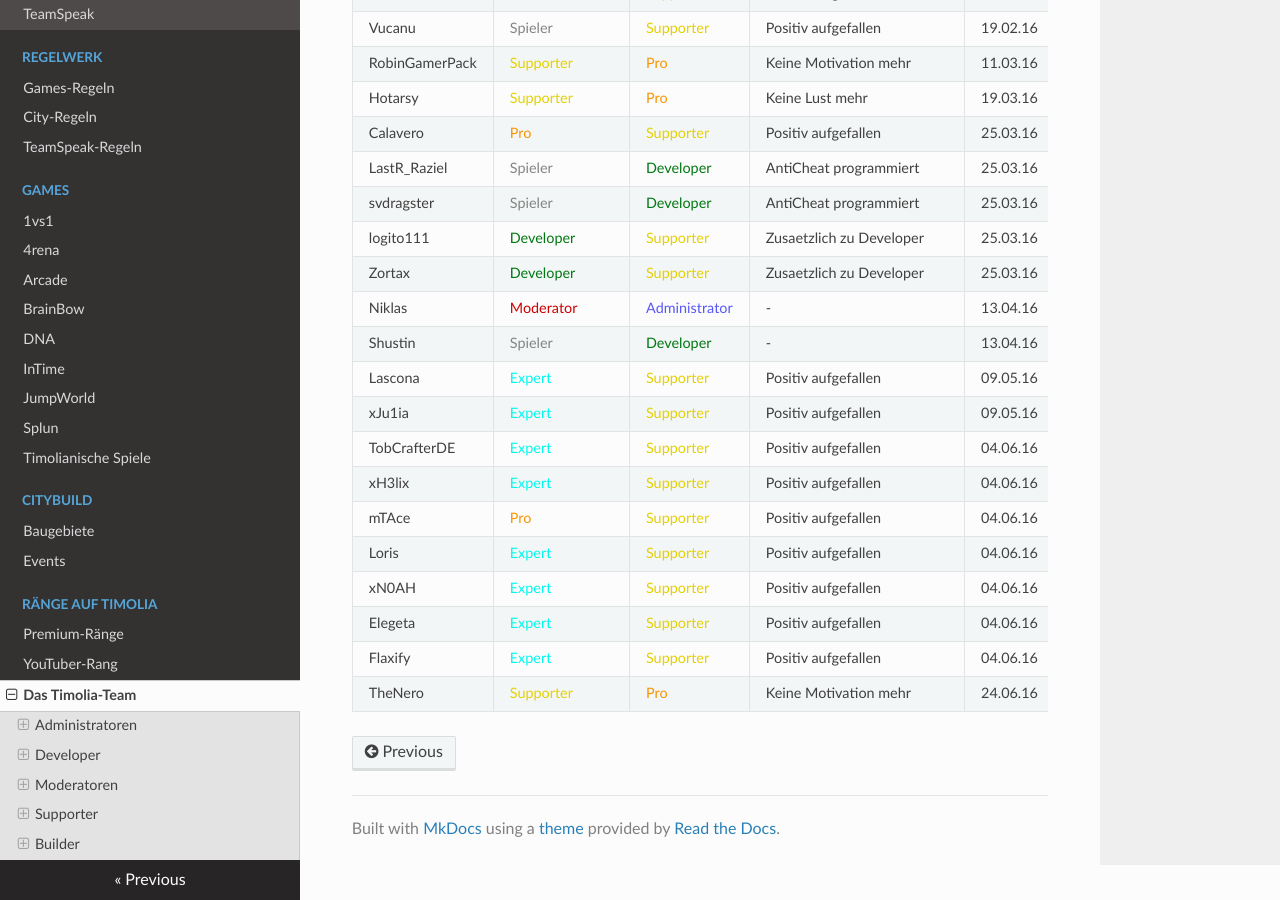
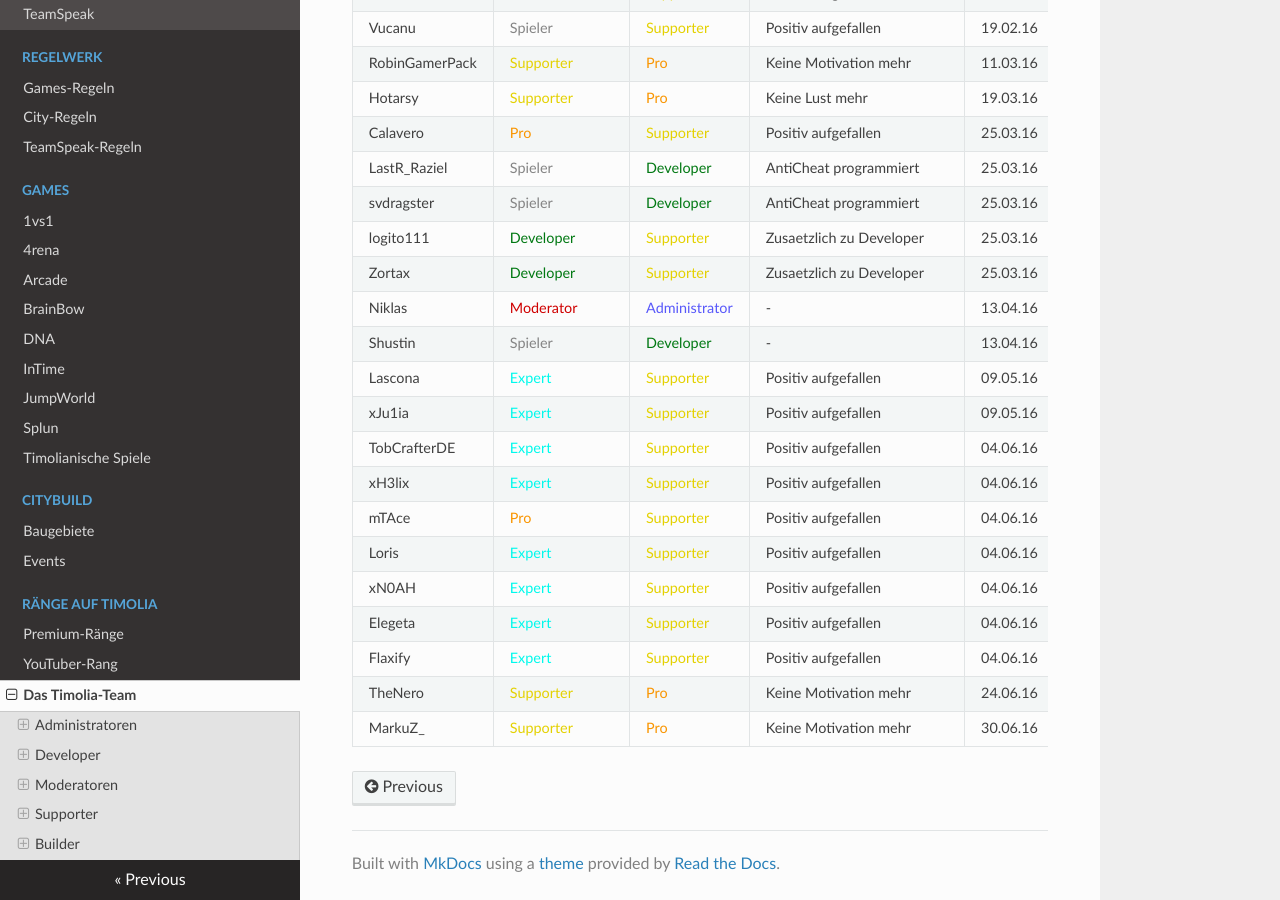
Before and after one commit to TimoliaDE/HowTo, an MkDocs documentation site: the page built from docs/ranks/team.md, in a window 1280 px wide and 900 px high, scrolled down 17425 px. Built offline with MkDocs 1.6.1, drawn with Linux system fonts in a browser that asks for light colours; nearby versions of some CDN libraries; old or Windows-style settings are respelled for this version of MkDocs.

Commit message:
Team Update

```diff
--- a/docs/ranks/team.md
+++ b/docs/ranks/team.md
@@ -567,3 +567,4 @@ Hier werden die Aus- und Eintritte, bzw. Befoerderungen und Degradierungen im Te
 |Elegeta | <span style="color:#00F9EC">Expert</span> | <span style="color:#E4D100">Supporter</span> | Positiv aufgefallen | 04.06.16 |
 |Flaxify | <span style="color:#00F9EC">Expert</span> | <span style="color:#E4D100">Supporter</span> | Positiv aufgefallen | 04.06.16 |
 |TheNero | <span style="color:#E4D100">Supporter</span> | <span style="color:#F99500">Pro</span> | Keine Motivation mehr | 24.06.16 |
+|MarkuZ_ | <span style="color:#E4D100">Supporter</span> | <span style="color:#F99500">Pro</span> | Keine Motivation mehr | 30.06.16 |
```
